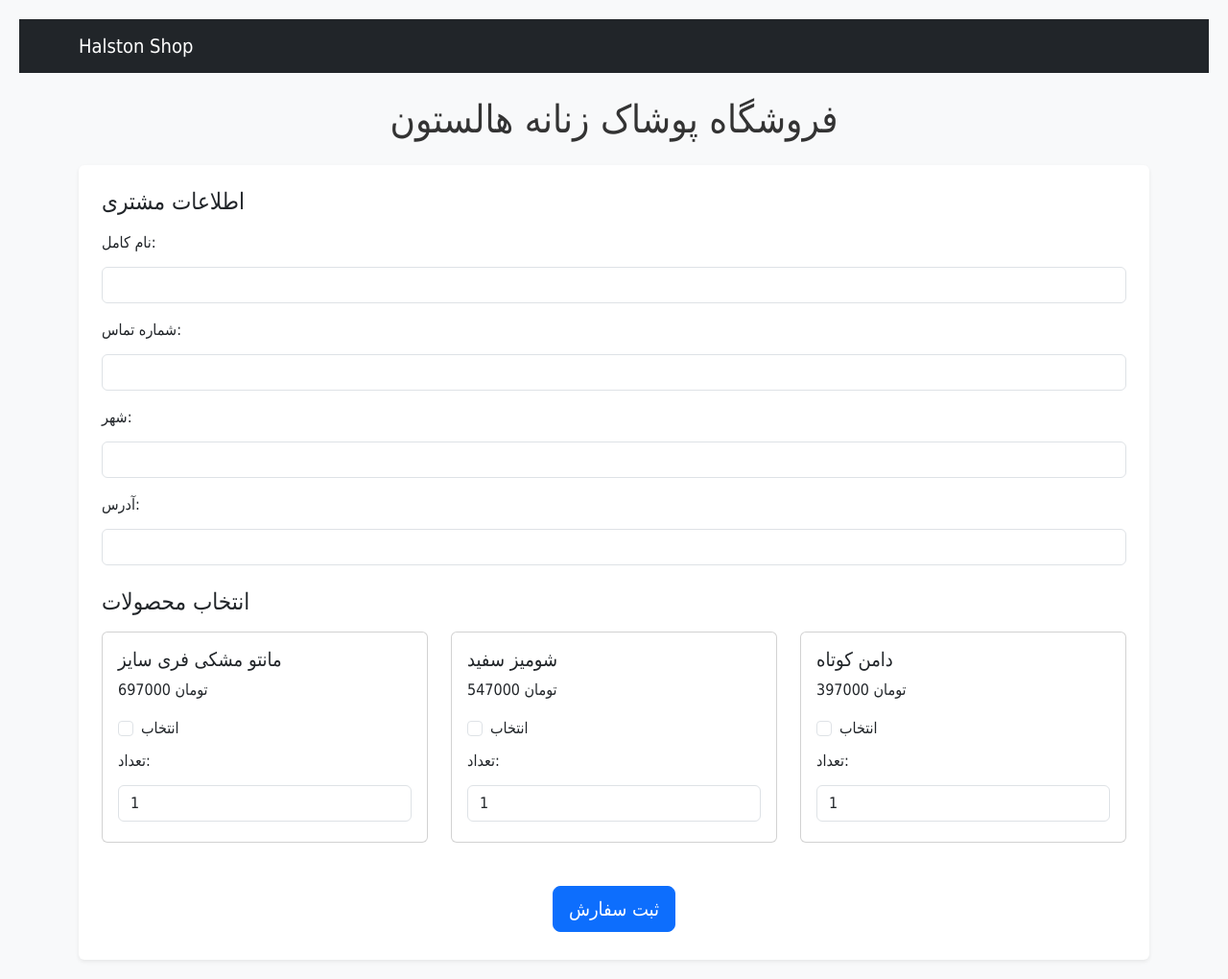
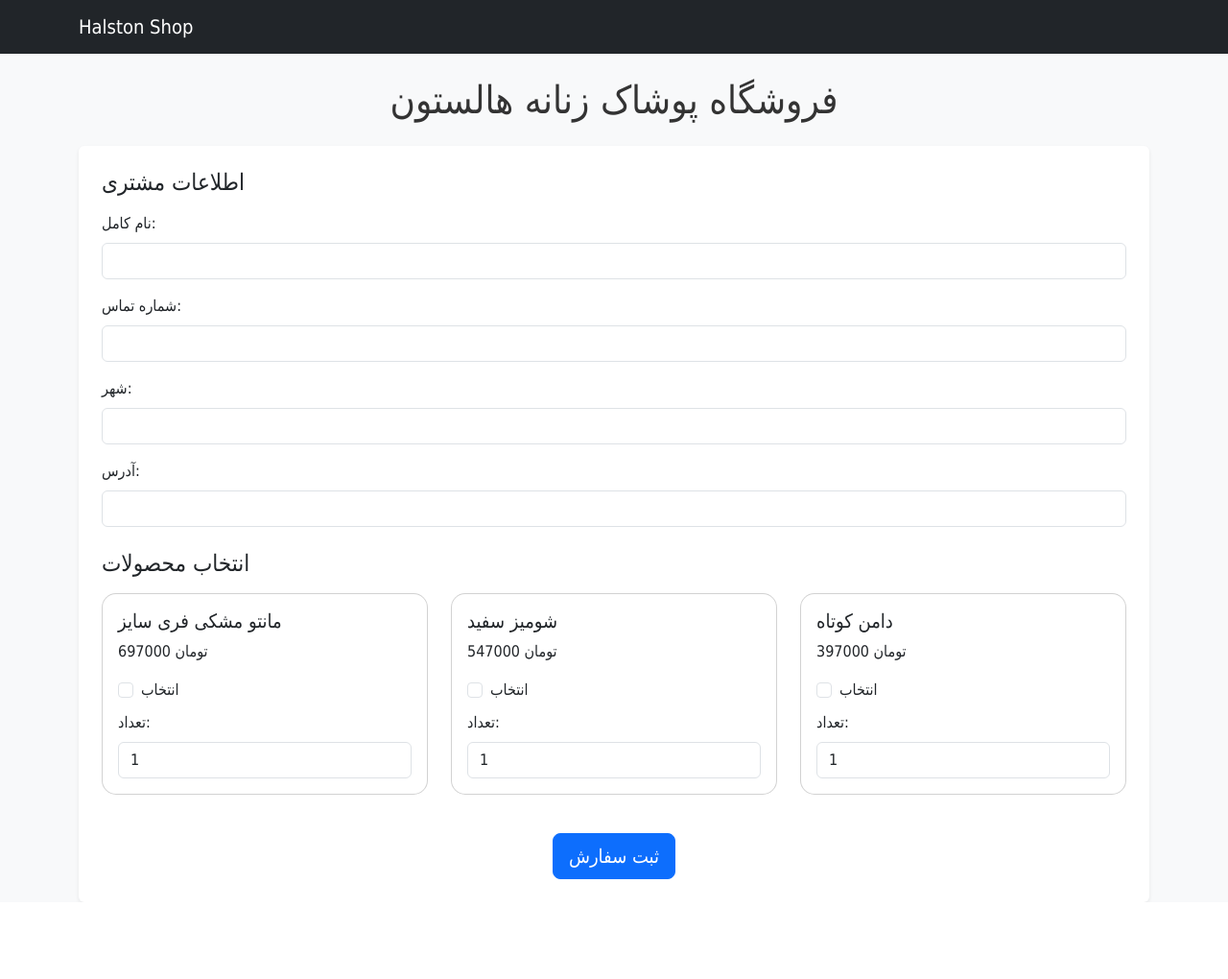
Before and after one commit to artintaleei90/Site, a Flask app: page / in a window 1280 px wide. Shown: the whole page at 96% size. After the commit the page ends 940 px from the top, so only its background shows below. Run offline with Flask 3, Linux system fonts and the light colour scheme.

Commit message:
Update style.css

```diff
--- a/static/style.css
+++ b/static/style.css
@@ -1,4 +1,4 @@
-body { font-family: Tahoma, sans-serif; padding: 20px; }
+body { font-family: 'Tahoma', sans-serif; }
 h1 { color: #333; }
-input, button { margin: 5px 0; padding: 5px; }
-button { cursor: pointer; }
+.card { border-radius: 15px; transition: transform 0.2s; }
+.card:hover { transform: scale(1.03); }
```
